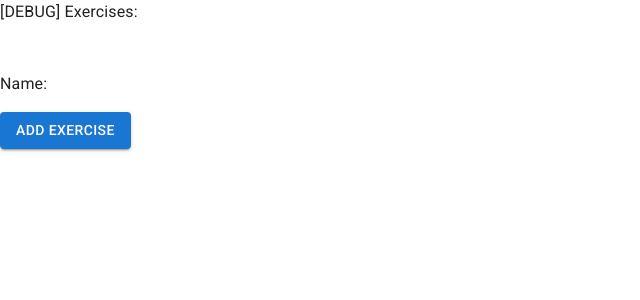
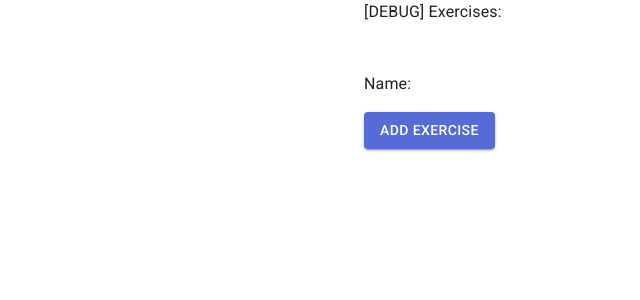
Before and after one commit to cashpw/workout-routine-builder, a React (Create React App) app in the folder app/: page / in a window 1280 px wide. Shown: the top 300 px of the page, without its empty margins (0-640 px from the left). Built offline with nearby package versions, Linux system fonts and the light colour scheme.

Commit message:
:sparkles:: Wrap App in Mui components

```diff
--- a/app/src/App.tsx
+++ b/app/src/App.tsx
@@ -1,12 +1,15 @@
 import React from 'react';
 import Routine from 'components/Routine/Routine';
-import './App.css';
+import { Container } from '@mui/material';
+import 'App.css';
 
 function App() {
   return (
-    <div className="App">
+    <Container
+      maxWidth="sm"
+    >
       <Routine />
-    </div>
+    </Container>
   );
 }
 
--- a/app/src/components/AddExerciseDialog/AddExerciseDialog.tsx
+++ b/app/src/components/AddExerciseDialog/AddExerciseDialog.tsx
@@ -2,7 +2,6 @@ import React from 'react';
 import { useTranslation } from 'react-i18next';
 import { styled } from '@mui/material/styles';
 import {
-  DialogContent,
   DialogTitle,
   Dialog,
   List,
--- a/app/src/index.tsx
+++ b/app/src/index.tsx
@@ -7,22 +7,30 @@ import React from 'react';
 import { createRoot } from 'react-dom/client';
 import { Provider } from 'react-redux';
 import CssBaseline from '@mui/material/CssBaseline';
+import { ThemeProvider } from '@mui/material/styles';
 
-import { store } from './app/store';
-import App from './App';
-import reportWebVitals from './reportWebVitals';
-import './index.css';
-import './i18n';
+import { store } from 'app/store';
+import App from 'App';
+import theme from 'theme';
+import reportWebVitals from 'reportWebVitals';
+import 'index.css';
+import 'i18n';
 
 const container = document.getElementById('root')!;
 const root = createRoot(container);
 
 root.render(
   <React.StrictMode>
-    <CssBaseline />
-    <Provider store={store}>
-      <App />
-    </Provider>
+    <ThemeProvider
+      theme={theme}
+    >
+      <CssBaseline />
+      <Provider
+        store={store}
+      >
+        <App />
+      </Provider>
+    </ThemeProvider>
   </React.StrictMode>
 );
 
--- /dev/null
+++ b/app/src/theme.ts
@@ -0,0 +1,18 @@
+import { createTheme } from '@mui/material/styles';
+import { red } from '@mui/material/colors';
+
+const theme = createTheme({
+  palette: {
+    primary: {
+      main: '#556cd6',
+    },
+    secondary: {
+      main: '#19857b',
+    },
+    error: {
+      main: red.A400,
+    },
+  },
+});
+
+export default theme;
```
